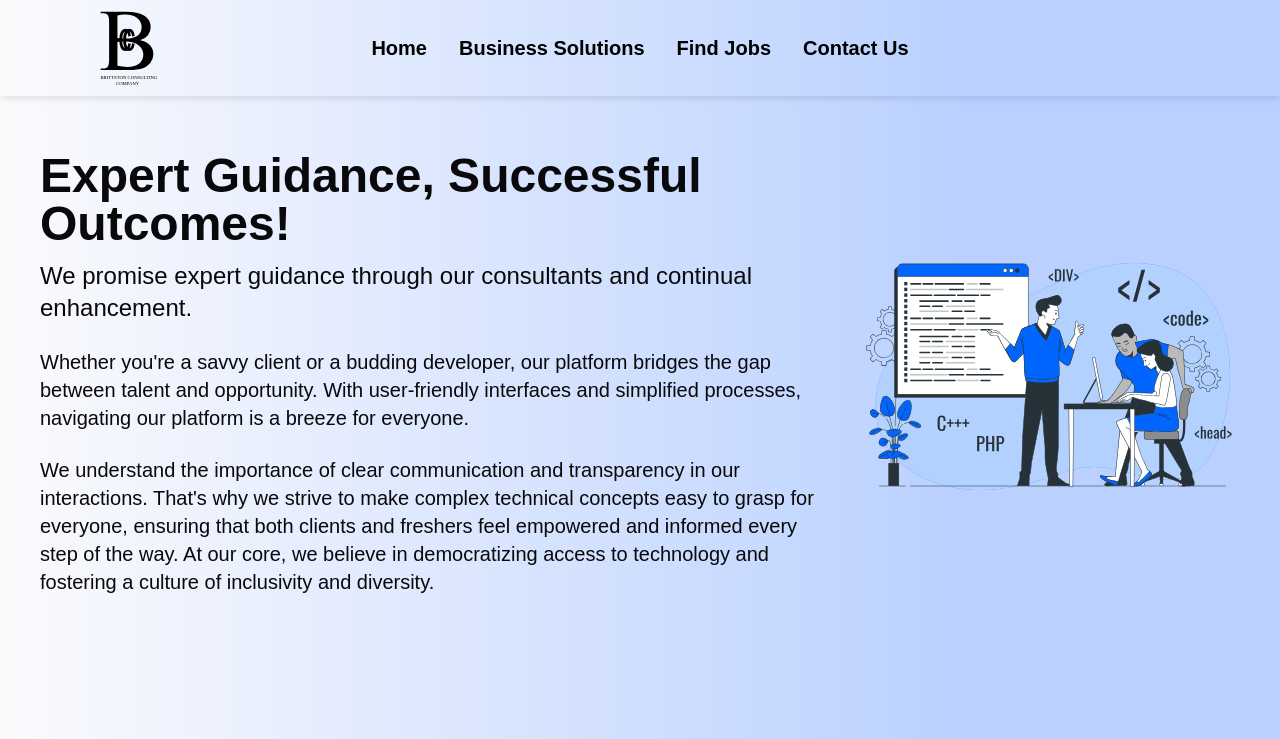
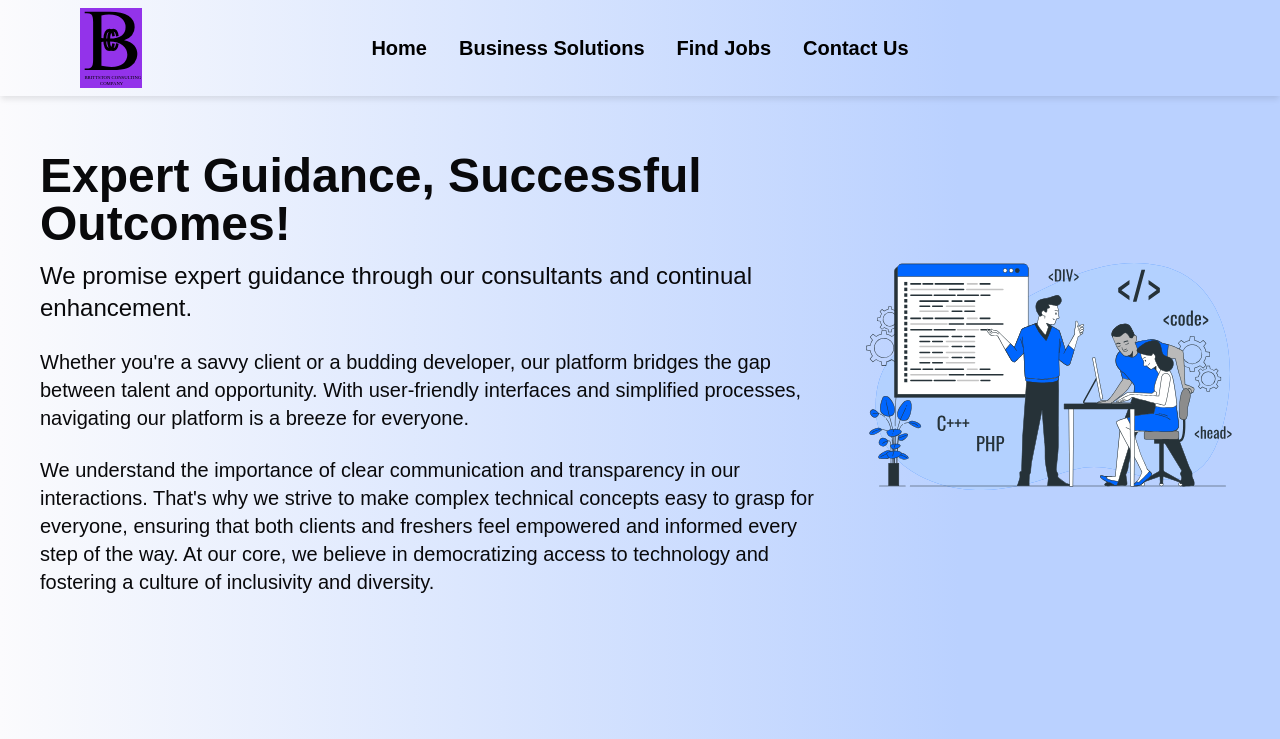
Before and after one commit to neerajng/bcc, a React (Vite) app: page / in a window 1280 px wide. Shown: the top 739 px of the page. Built offline with nearby package versions, Linux system fonts and the light colour scheme; no server answers.

Commit message:
Logo aligned to Expert

```diff
--- a/src/components/Navbar.jsx
+++ b/src/components/Navbar.jsx
@@ -10,12 +10,12 @@ const Navbar = () => {
         setIsOpen(!isOpen);
     };
   return (
-    <div className="navbar sticky z-50 md:px-24 px-10 top-0 left-0 w-full shadow-bottom
-     text-black font-bold">{/* border-4 border-indigo-600 */}
+    <div className="navbar sticky z-50 md:px-20 px-10 top-0 left-0 w-full shadow-bottom
+     text-black font-bold ">{/* border-4 border-indigo-600 */}
 
       <div className="navbar-start">
 
-        <img src={logo} alt="Brand Logo" className="h-20 w-auto mr-2" />
+        <img src={logo} alt="Brand Logo" className="h-20 w-auto  bg-purple-600"/>
       </div>
 
       <div className="navbar-center hidden lg:flex">
@@ -27,7 +27,7 @@ const Navbar = () => {
         </ul>
       </div>
 
-      <div className="navbar-end  bg-purple-700" >
+      <div className="navbar-end  bg-purple-700 " >
         {/* <button className="text-white bg-purple-700 border-white
             border-4 rounded-full xxs:text-xs xs:text-xl">
           Contact US</button>        */}
```
